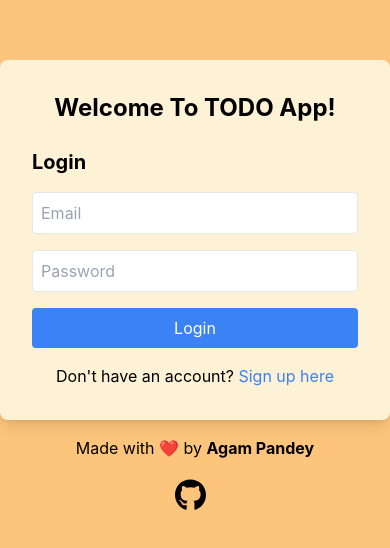
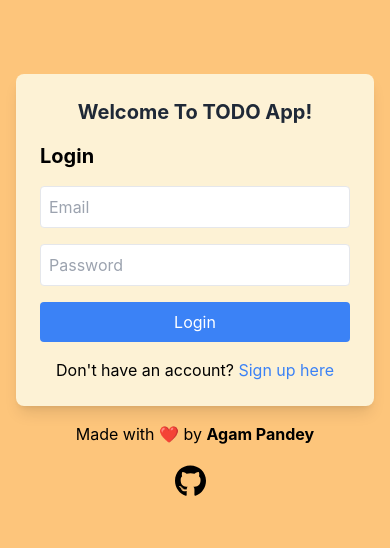
Before and after one commit to agampandey27/AssignTodo, a React (Vite) app in the folder client/: page /login in a window 390 px wide. Shown: the part 124-672 px from the top of the page. Built offline with nearby package versions, Linux system fonts and the light colour scheme; the HTML template or start-up script is replaced by a standard one.

Commit message:
responsive

```diff
--- a/client/src/pages/LoginPage.jsx
+++ b/client/src/pages/LoginPage.jsx
@@ -16,9 +16,9 @@ const LoginPage = ({ setToken, navigate }) => {
 
   return (
     <>
-    <div className="flex flex-col items-center justify-center h-screen bg-[#fdc57b]">
-      <div className="w-full max-w-md p-8 bg-[#fdf2d5] rounded-lg shadow-lg">
-        <h2 className="text-2xl font-bold text-center text-[gray-800] mb-6">
+  <div className="flex flex-col items-center justify-center min-h-screen bg-[#fdc57b] px-4">
+    <div className="w-full max-w-sm md:max-w-md p-6 md:p-8 bg-[#fdf2d5] rounded-lg shadow-lg">
+      <h2 className="text-xl md:text-2xl font-bold text-center text-gray-800 mb-4 md:mb-6">
         {showSignUp ? 'Sign Up' : 'Welcome To TODO App!'}
       </h2>
       {showSignUp ? (
@@ -28,7 +28,7 @@ const LoginPage = ({ setToken, navigate }) => {
             Already have an account?{' '}
             <button
               onClick={() => setShowSignUp(false)}
-                className="text-blue-500"
+              className="text-blue-500 hover:underline"
             >
               Login here
             </button>
@@ -41,7 +41,7 @@ const LoginPage = ({ setToken, navigate }) => {
             Don't have an account?{' '}
             <button
               onClick={() => setShowSignUp(true)}
-                className="text-blue-500"
+              className="text-blue-500 hover:underline"
             >
               Sign up here
             </button>
@@ -49,9 +49,10 @@ const LoginPage = ({ setToken, navigate }) => {
         </>
       )}
     </div>
-      <Footer />
+    <Footer className="mt-4" />
   </div>
 </>
+
   );
 };
 
```
Lines whose indentation alone changed are shown as unchanged.
